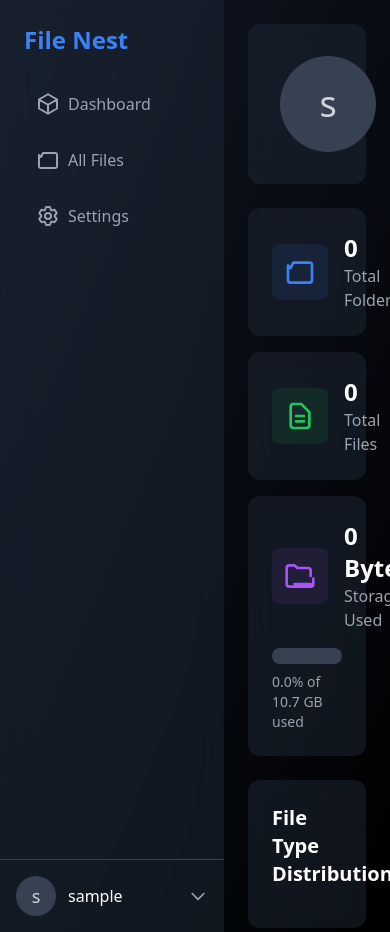
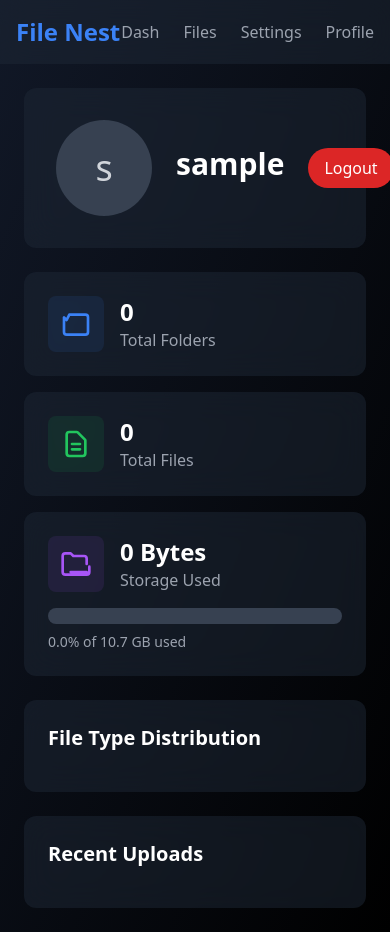
Before and after one commit to AshKumar0807/File-Nest, a Flask app: page /profile in a window 390 px wide. Run offline with Flask 3, Linux system fonts and the light colour scheme; the visitor is signed in with stand-in values (Sample User, id 1); data that the repository does not hold is empty; some libraries are stand-ins or nearby versions.

Commit message:
Mobile view optimization

```diff
--- a/templates/base.html
+++ b/templates/base.html
@@ -10,20 +10,29 @@
 </head>
 
 <body class="min-h-screen bg-gradient-to-br from-gray-900 to-black text-white">
-    <div class="flex h-screen">
-        <nav class="w-56 bg-gray-800/50 backdrop-blur-lg flex flex-col">
-            <div class="p-6">
-                <a href="/dashboard"
-                    class="text-2xl font-bold text-blue-500 hover:text-blue-400 transition-colors mb-6 block">
+    <div class="flex flex-col lg:flex-row h-screen">
+        <!-- Sidebar/Header -->
+        <nav class="lg:w-[168px] w-full bg-gray-800/50 backdrop-blur-lg flex flex-col lg:h-full sticky top-0 z-50">
+            <div class="p-4 flex items-center justify-between w-full">
+                <a href="/dashboard" class="text-2xl font-bold text-blue-500 hover:text-blue-400 transition-colors">
                     File Nest
                 </a>
+                <!--Mobile_Nav-->
+                <div class="lg:hidden flex gap-6">
+                    <a href="/dashboard" class="text-gray-400 hover:text-white">Dash</a>
+                    <a href="/files" class="text-gray-400 hover:text-white">Files</a>
+                    <a href="/profile" class="text-gray-400 hover:text-white">Settings</a>
+                    <a href="/profile" class="text-gray-400 hover:text-white">Profile</a>
+                </div>
+            </div>
 
-                <ul class="space-y-2">
+            <!--Desktop_Nav-->
+            <ul class="hidden lg:flex flex-col p-4 space-y-2">
                 <li>
                     <a href="/dashboard"
-                            class="flex items-center gap-2 p-3 text-gray-400 hover:bg-gray-700/50 hover:text-white rounded-lg transition-colors">
-                            <svg xmlns="http://www.w3.org/2000/svg" fill="none" viewBox="0 0 24 24"
-                                stroke="currentColor" stroke-width="2" class="w-6 h-6">
+                        class="flex items-center gap-1 p-3 text-gray-400 hover:bg-gray-700/50 hover:text-white rounded-lg transition-colors">
+                        <svg xmlns="http://www.w3.org/2000/svg" fill="none" viewBox="0 0 24 24" stroke="currentColor"
+                            stroke-width="2" class="w-6 h-6">
                             <path stroke-linecap="round" stroke-linejoin="round"
                                 d="m21 7.5-9-5.25L3 7.5m18 0-9 5.25m9-5.25v9l-9 5.25M3 7.5l9 5.25M3 7.5v9l9 5.25m0-9v9" />
                         </svg>
@@ -32,9 +41,9 @@
                 </li>
                 <li>
                     <a href="/files"
-                            class="flex items-center gap-2 p-3 text-gray-400 hover:bg-gray-700/50 hover:text-white rounded-lg transition-colors">
-                            <svg xmlns="http://www.w3.org/2000/svg" fill="none" viewBox="0 0 24 24"
-                                stroke="currentColor" class="w-6 h-6">
+                        class="flex items-center gap-1 p-3 text-gray-400 hover:bg-gray-700/50 hover:text-white rounded-lg transition-colors">
+                        <svg xmlns="http://www.w3.org/2000/svg" fill="none" viewBox="0 0 24 24" stroke="currentColor"
+                            class="w-6 h-6">
                             <path stroke-linecap="round" stroke-linejoin="round" stroke-width="2"
                                 d="M3 7v11a2 2 0 002 2h14a2 2 0 002-2V7a2 2 0 00-2-2H7l-2 4z" />
                         </svg>
@@ -42,11 +51,11 @@
                     </a>
                 </li>
                 <li>
-                        <a href="/dashboard"
-                            class="flex items-center gap-2 p-3 text-gray-400 hover:bg-gray-700/50 hover:text-white rounded-lg transition-colors">
-                            <svg xmlns="http://www.w3.org/2000/svg" fill="none" viewBox="0 0 24 24"
-                                stroke="currentColor" stroke-width="2" class="w-6 h-6">
-                                <path stroke-linecap="round" stroke-linejoin="round"
+                    <a href="/profile"
+                        class="flex items-center gap-1 p-3 text-gray-400 hover:bg-gray-700/50 hover:text-white rounded-lg transition-colors">
+                        <svg xmlns="http://www.w3.org/2000/svg" fill="none" viewBox="0 0 24 24" stroke="currentColor"
+                            class="w-6 h-6">
+                            <path stroke-linecap="round" stroke-linejoin="round" stroke-width="2"
                                 d="M9.594 3.94c.09-.542.56-.94 1.11-.94h2.593c.55 0 1.02.398 1.11.94l.213 1.281c.063.374.313.686.645.87.074.04.147.083.22.127.325.196.72.257 1.075.124l1.217-.456a1.125 1.125 0 0 1 1.37.49l1.296 2.247a1.125 1.125 0 0 1-.26 1.431l-1.003.827c-.293.241-.438.613-.43.992a7.723 7.723 0 0 1 0 .255c-.008.378.137.75.43.991l1.004.827c.424.35.534.955.26 1.43l-1.298 2.247a1.125 1.125 0 0 1-1.369.491l-1.217-.456c-.355-.133-.75-.072-1.076.124a6.47 6.47 0 0 1-.22.128c-.331.183-.581.495-.644.869l-.213 1.281c-.09.543-.56.94-1.11.94h-2.594c-.55 0-1.019-.398-1.11-.94l-.213-1.281c-.062-.374-.312-.686-.644-.87a6.52 6.52 0 0 1-.22-.127c-.325-.196-.72-.257-1.076-.124l-1.217.456a1.125 1.125 0 0 1-1.369-.49l-1.297-2.247a1.125 1.125 0 0 1 .26-1.431l1.004-.827c.292-.24.437-.613.43-.991a6.932 6.932 0 0 1 0-.255c.007-.38-.138-.751-.43-.992l-1.004-.827a1.125 1.125 0 0 1-.26-1.43l1.297-2.247a1.125 1.125 0 0 1 1.37-.491l1.216.456c.356.133.751.072 1.076-.124.072-.044.146-.086.22-.128.332-.183.582-.495.644-.869l.214-1.28Z" />
                             <path stroke-linecap="round" stroke-linejoin="round"
                                 d="M15 12a3 3 0 1 1-6 0 3 3 0 0 1 6 0Z" />
@@ -55,11 +64,10 @@
                     </a>
                 </li>
             </ul>
-            </div>
 
-            <div class="mt-auto border-t border-gray-700">
-                <a href="/profile" class="block hover:bg-gray-700/50 transition-colors">
-                    <div class="p-4 flex items-center gap-3">
+            <div class="hidden lg:block mt-auto border-t border-gray-700 p-5">
+                <a href="/profile" class="block hover:bg-gray-700/50 transition-colors rounded-lg">
+                    <div class="flex items-center gap-3">
                         {% if current_user.avatar_url %}
                         <img src="{{ current_user.avatar_url }}" alt="Profile" class="w-10 h-10 rounded-full">
                         {% else %}
@@ -79,7 +87,6 @@
             </div>
         </nav>
 
-        <!-- Main_Content -->
         <main class="flex-1 p-6 overflow-y-scroll">
             {% block content %}{% endblock %}
         </main>
--- a/templates/profile.html
+++ b/templates/profile.html
@@ -87,7 +87,7 @@
     </div>
 </div>
 
-<!-- File Type_Distribution -->
+<!-- File_Type_Distribution -->
 <div class="bg-gray-800/50 backdrop-blur-lg rounded-xl p-6 mb-6">
     <h2 class="text-xl font-bold mb-4">File Type Distribution</h2>
     <div class="grid grid-cols-2 md:grid-cols-4 gap-4">
```
Lines whose indentation alone changed are shown as unchanged.
